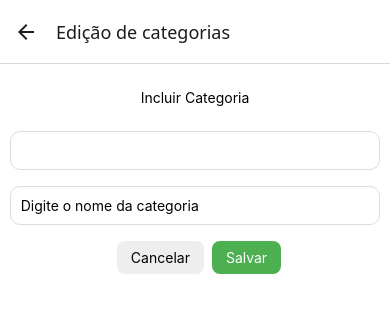
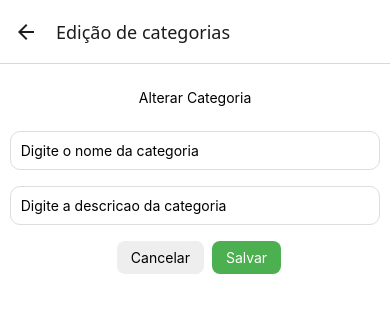
Before and after one commit to Lumikin/S1_R5-AT1_PPDM, a React Native app: screen /CategoriaScreenEditar in a window 390 px wide. Shown: the top 312 px of the page. Built offline with nearby package versions, Linux system fonts and the light colour scheme.

Commit message:
:bug: Fix: Botao de alterar categoria arrumado

```diff
--- a/src/screens/Categoria/editarCategoria.js
+++ b/src/screens/Categoria/editarCategoria.js
@@ -1,12 +1,18 @@
-import { StatusBar } from 'expo-status-bar';
+import { StatusBar } from "expo-status-bar";
 // Hook para navegação entre telas
-import { useNavigation, useRoute } from '@react-navigation/native';
+import { useNavigation, useRoute } from "@react-navigation/native";
 // Hooks de estado e ciclo de vida
-import { useState, useEffect } from 'react';
+import { useState, useEffect } from "react";
 // Componentes básicos do React Native
-import { StyleSheet, Text, View, TextInput, TouchableOpacity, Alert } from 'react-native';
-
-
+import {
+  StyleSheet,
+  Text,
+  View,
+  TextInput,
+  TouchableOpacity,
+  Alert,
+} from "react-native";
+import api from "../../api/api";
 
 export default function CategoriaScreenEditar() {
   // Hook para acessar os parâmetros recebidos pela navegação
@@ -16,57 +22,59 @@ export default function CategoriaScreenEditar() {
   const navigation = useNavigation();
 
   // Estado para armazenar o nome da categoria
-  const [nomeCategoria, setNomeCategoria] = useState(null);
+  const [nomeCategoria, setNomeCategoria] = useState("");
+  const [descricaoCategoria, setDescricaoCategoria] = useState("");
   // Estado para armazenar o ID da categoria
   const [idCategoria, setIdCategoria] = useState(null);
 
   useEffect(() => {
-    // Quando a tela recebe parâmetros, preenche os estados
     if (route.params) {
-      setIdCategoria(route.params.Id) // recebe ID
-      setNomeCategoria(route.params.NomeCategoria); // recebe nome
+      setIdCategoria(route.params.id);
+      setNomeCategoria(route.params.nome);
+      setDescricaoCategoria(route.params.descricao);
     }
-  }, [route.params]); // executa sempre que os parâmetros mudarem
-
+  }, [route.params]);
   // Função para salvar (editar) a categoria
   async function salvar() {
     // Validação do nome
     if (!nomeCategoria || nomeCategoria.trim().length < 3) {
-      Alert.alert('Atencão', 'Informe corretamente o nome da categoria');
-      return
+      Alert.alert("Atencão", "Informe corretamente o nome da categoria");
+      return;
     }
 
     // Validação do ID
     if (!idCategoria || idCategoria <= 0) {
-      Alert.alert('Atencão', 'Verifique o ID da categoria');
-      return
+      Alert.alert("Atencão", "Verifique o ID da categoria");
+      return;
     }
+    const body = {
+      nome: nomeCategoria,
+      descricao: descricaoCategoria,
+    };
+    const params = {
+      params: {
+        id: idCategoria,
+      },
+    };
 
-    // Atualiza a categoria no banco
-    // const lista = await categoriaRep.update({ nome:nomeCategoria, id:idCategoria });
-
-    // Debug: exibe retorno da atualização
-    console.log(lista);
-
-    // Volta para a tela anterior após salvar
-    navigation.goBack();
+    try {
+      await api.put("/categorias", body, params);
+      console.log(navigation.canGoBack());
+      navigation.goBack();
+    } catch (error) {
+      console.log(error);
+      console.log(navigation.canGoBack());
+      Alert.alert("Erro", "Não foi possível alterar o produto");
+    }
   }
 
   return (
     <View style={styles.container}>
       {/* Título da tela */}
-      <Text style={styles.titulo}>Incluir Categoria</Text>
+      <Text style={styles.titulo}>Alterar Categoria</Text>
 
       {/* Barra de status do sistema */}
       <StatusBar style="auto" />
-
-      {/* Input do ID (convertido para string para exibir corretamente) */}
-      <TextInput
-        value={idCategoria ? String(idCategoria) : ''}
-        // Converte texto digitado para número
-        onChangeText={(text) => setIdCategoria(Number(text))}
-        style={styles.input}
-      />
 
       {/* Input do nome da categoria */}
       <TextInput
@@ -75,10 +83,17 @@ export default function CategoriaScreenEditar() {
         onChangeText={setNomeCategoria}
         style={styles.input}
       />
+      {/* Input do ID (convertido para string para exibir corretamente) */}
+
+      <TextInput
+        placeholder="Digite a descricao da categoria"
+        value={descricaoCategoria}
+        onChangeText={setDescricaoCategoria}
+        style={styles.input}
+      />
 
       {/* Área dos botões */}
       <View style={styles.actions}>
-
         {/* Botão cancelar */}
         <TouchableOpacity
           style={[styles.button, styles.cancelButton]}
@@ -103,8 +118,8 @@ export default function CategoriaScreenEditar() {
 const styles = StyleSheet.create({
   container: {
     flex: 1,
-    backgroundColor: '#fff',
-    alignItems: 'center',
+    backgroundColor: "#fff",
+    alignItems: "center",
     // justifyContent: 'center',
   },
   titulo: {
@@ -117,7 +132,7 @@ const styles = StyleSheet.create({
     borderRadius: 10,
     padding: 10,
     marginBottom: 16,
-    width: '95%'
+    width: "95%",
   },
   actions: {
     flexDirection: "row", // botões lado a lado
--- a/src/screens/Categoria/index.js
+++ b/src/screens/Categoria/index.js
@@ -108,7 +108,11 @@ export default function CategoriaScreen() {
       }
 
       // Navega para tela de edição passando o item
-      navigation.navigate("CategoriaScreenEditar", item);
+      navigation.navigate("CategoriaScreenEditar", {
+        id: item.id,
+        nome: item.Nome,
+        descricao: item.Descricao,
+      });
     } catch (error) {
       // Tratamento de erro (mensagem reaproveitada)
       if (error?.message?.includes("FOREIGN KEY constraint failed")) {
@@ -156,6 +160,7 @@ export default function CategoriaScreen() {
                   {/* Exibição dos dados da categoria */}
                   <Text style={styles.title}>ID: {item.id}</Text>
                   <Text style={styles.title}>Categoria: {item.Nome}</Text>
+                  <Text style={styles.title}>Descricao: {item.Descricao}</Text>
                 </View>
               </View>
 
```
